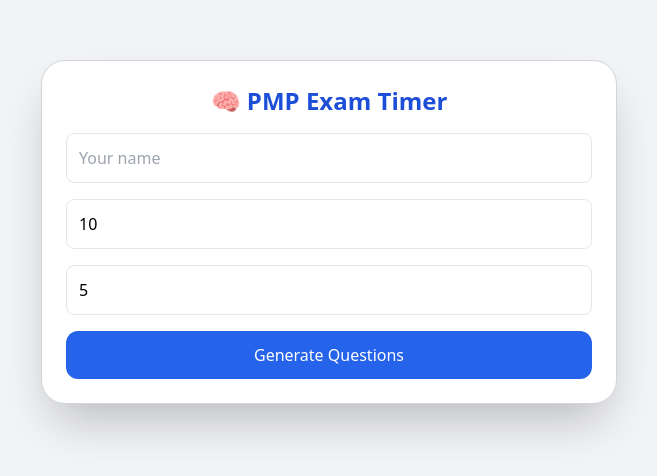
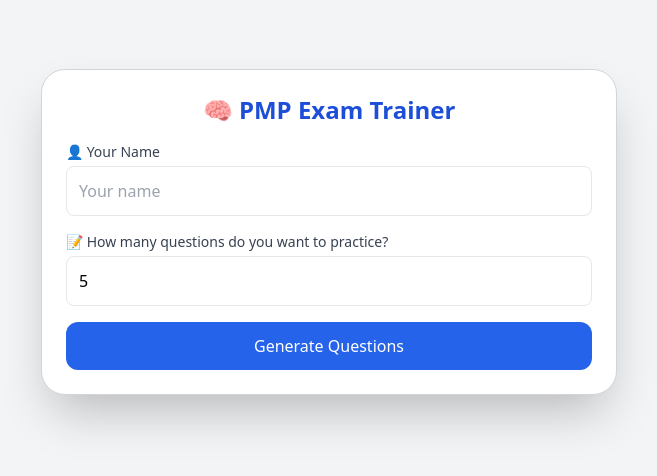
Before and after one commit to AbinsEagle/PMP-exam-timer, a React (Create React App) app: page / in a window 1280 px wide. Shown: the part 168-644 px from the top of the page, without its empty margins (311-968 px from the left). Built offline with nearby package versions, Linux system fonts and the light colour scheme.

Commit message:
Update ExamTimerApp.jsx
name change to pmp exam trainer

```diff
--- a/src/ExamTimerApp.jsx
+++ b/src/ExamTimerApp.jsx
@@ -51,6 +51,14 @@
     }
   };
 
+  const handleQuestionChange = (e) => {
+    const num = Number(e.target.value);
+    setTotalQuestions(num);
+    const timePerQuestion = (230 / 180); // Real PMP: 180 Qs in 230 minutes
+    const estimatedTime = Math.ceil(num * timePerQuestion);
+    setTotalTime(estimatedTime * 60); // convert to seconds
+  };
+
   const handleStartExam = () => {
     setStage("exam");
     setQuestionTime(0);
@@ -100,10 +108,12 @@
   return (
     <div className="min-h-screen flex items-center justify-center bg-gray-100 p-4">
       <div className="max-w-xl w-full bg-white shadow-2xl rounded-3xl p-6 font-sans border border-gray-300">
-        <h1 className="text-2xl font-bold text-center mb-4 text-blue-700">🧠 PMP Exam Timer</h1>
+        <h1 className="text-2xl font-bold text-center mb-4 text-blue-700">🧠 PMP Exam Trainer</h1>
 
         {stage === "input" && (
           <form onSubmit={handleSettingsSubmit} className="space-y-4">
+            <div>
+              <label className="block text-sm font-medium text-gray-700 mb-1">👤 Your Name</label>
               <input
                 type="text"
                 placeholder="Your name"
@@ -112,22 +122,18 @@
                 required
                 className="w-full p-3 border rounded-lg"
               />
-            <input
-              type="number"
-              placeholder="Total time in minutes"
-              value={totalTime / 60}
-              onChange={(e) => setTotalTime(Number(e.target.value) * 60)}
-              required
-              className="w-full p-3 border rounded-lg"
-            />
+            </div>
+            <div>
+              <label className="block text-sm font-medium text-gray-700 mb-1">📝 How many questions do you want to practice?</label>
               <input
                 type="number"
                 placeholder="Number of questions"
                 value={totalQuestions}
-              onChange={(e) => setTotalQuestions(Number(e.target.value))}
+                onChange={handleQuestionChange}
                 required
                 className="w-full p-3 border rounded-lg"
               />
+            </div>
             <button type="submit" className="w-full py-3 bg-blue-600 text-white rounded-xl">
               Generate Questions
             </button>
```
Lines whose indentation alone changed are shown as unchanged.
